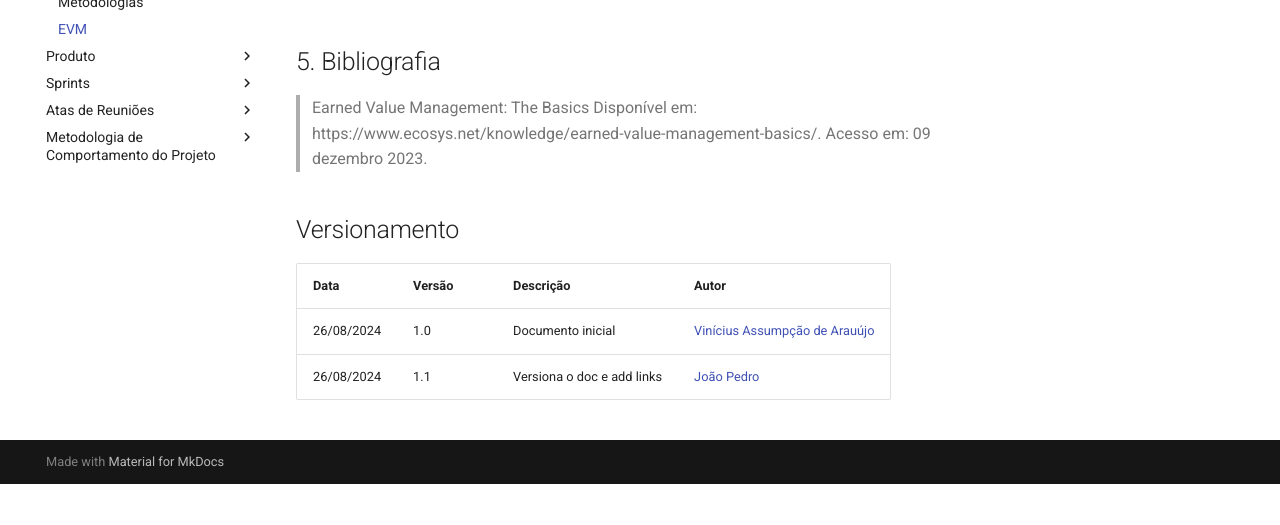
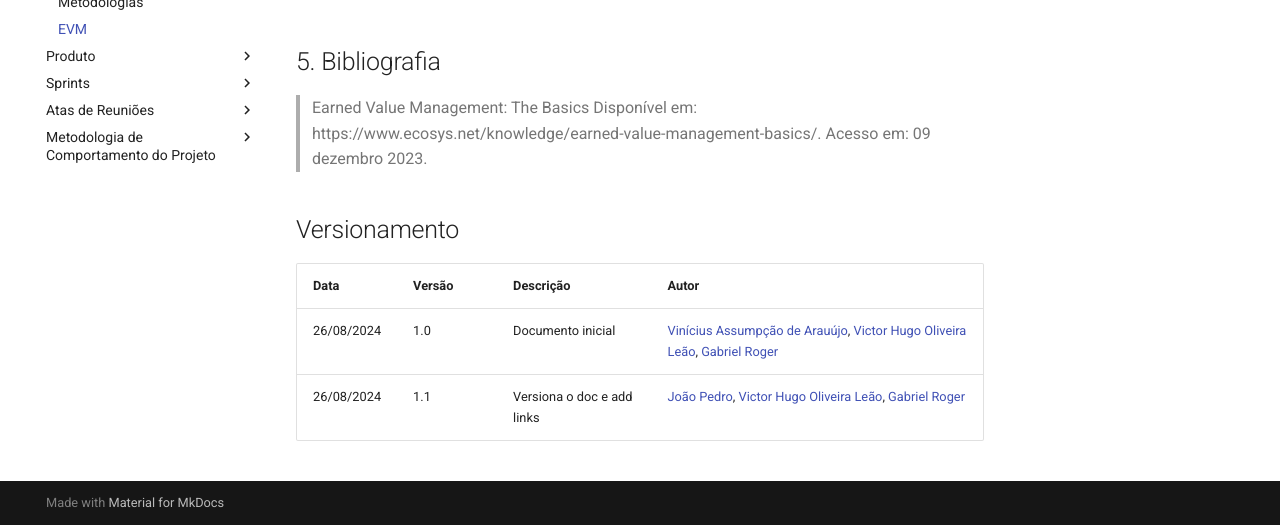
Before and after one commit to fga-eps-mds/2024.1-UnB-TV-DOC, an MkDocs documentation site: the page built from docs/planejamento/evm.md, in a window 1280 px wide and 900 px high, scrolled down 2262 px, cut to the strip 375-900 px from the top of the window. Built offline with MkDocs 1.6.1 and Material for MkDocs 9.7.7, drawn with Linux system fonts in a browser that asks for light colours; comment, search, counter and statistics services are not loaded; before the commit the page ends 3121 px from its top, so only the background shows below that.

Commit message:
Update evm.md

```diff
--- a/docs/planejamento/evm.md
+++ b/docs/planejamento/evm.md
@@ -70,5 +70,5 @@ A partir das métricas, pode-se calcular as variâncias, os índices de desempen
 
 | Data       | Versão | Descrição         | Autor       |
 | ---------- | ------ | ----------------- | ----------- |
-| 26/08/2024 | 1.0    | Documento inicial | [Vinícius Assumpção de Arauújo](github.com/viniman27) |
-| 26/08/2024 | 1.1    | Versiona o doc e add links | [João Pedro](github.com/JoaoPedro0803) |
+| 26/08/2024 | 1.0    | Documento inicial | [Vinícius Assumpção de Arauújo](github.com/viniman27), [Victor Hugo Oliveira Leão](https://github.com/victorleaoo),  [Gabriel Roger](https://github.com/GabrielRoger07)|
+| 26/08/2024 | 1.1    | Versiona o doc e add links | [João Pedro](github.com/JoaoPedro0803), [Victor Hugo Oliveira Leão](https://github.com/victorleaoo),  [Gabriel Roger](https://github.com/GabrielRoger07)|
```
